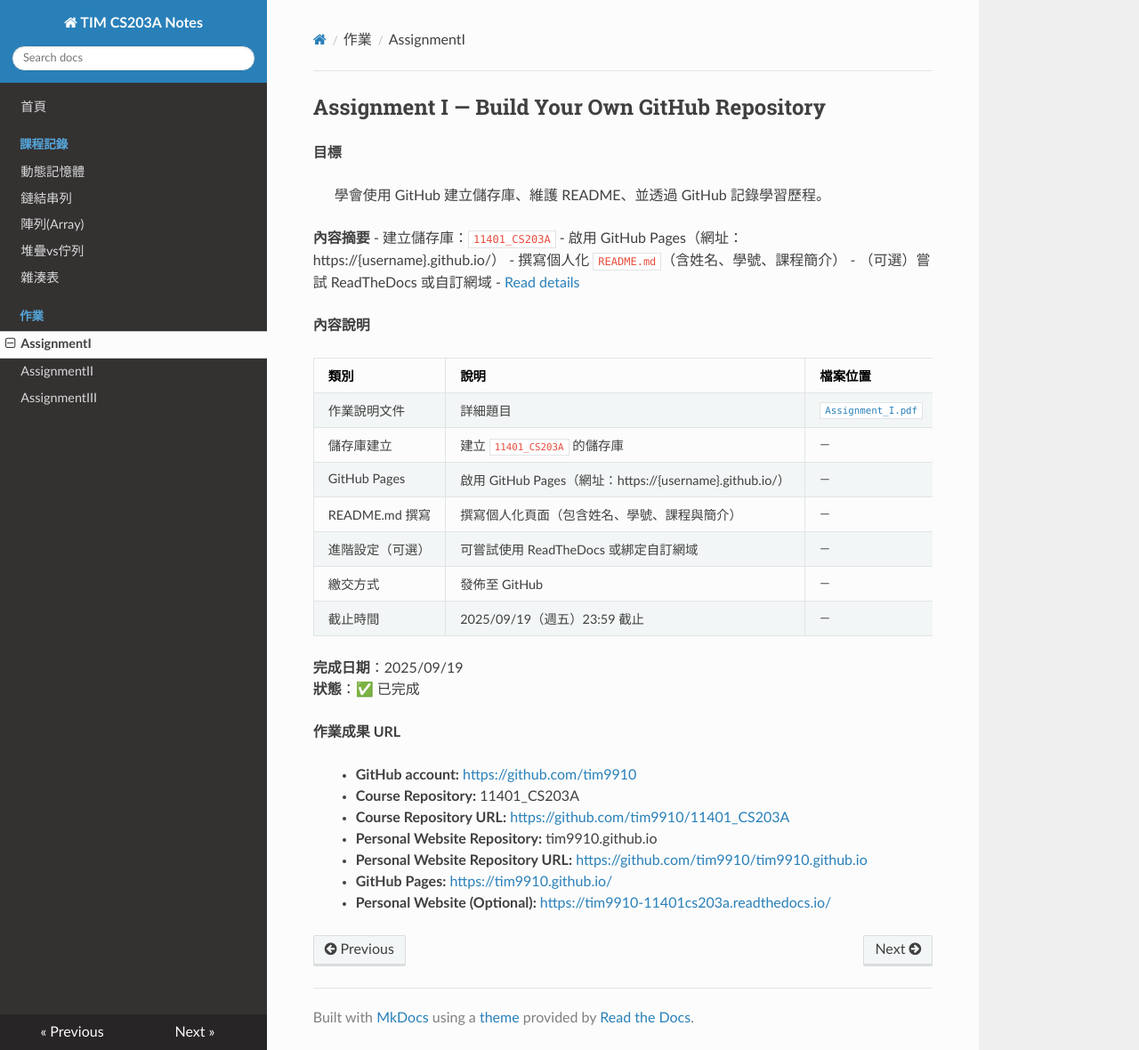
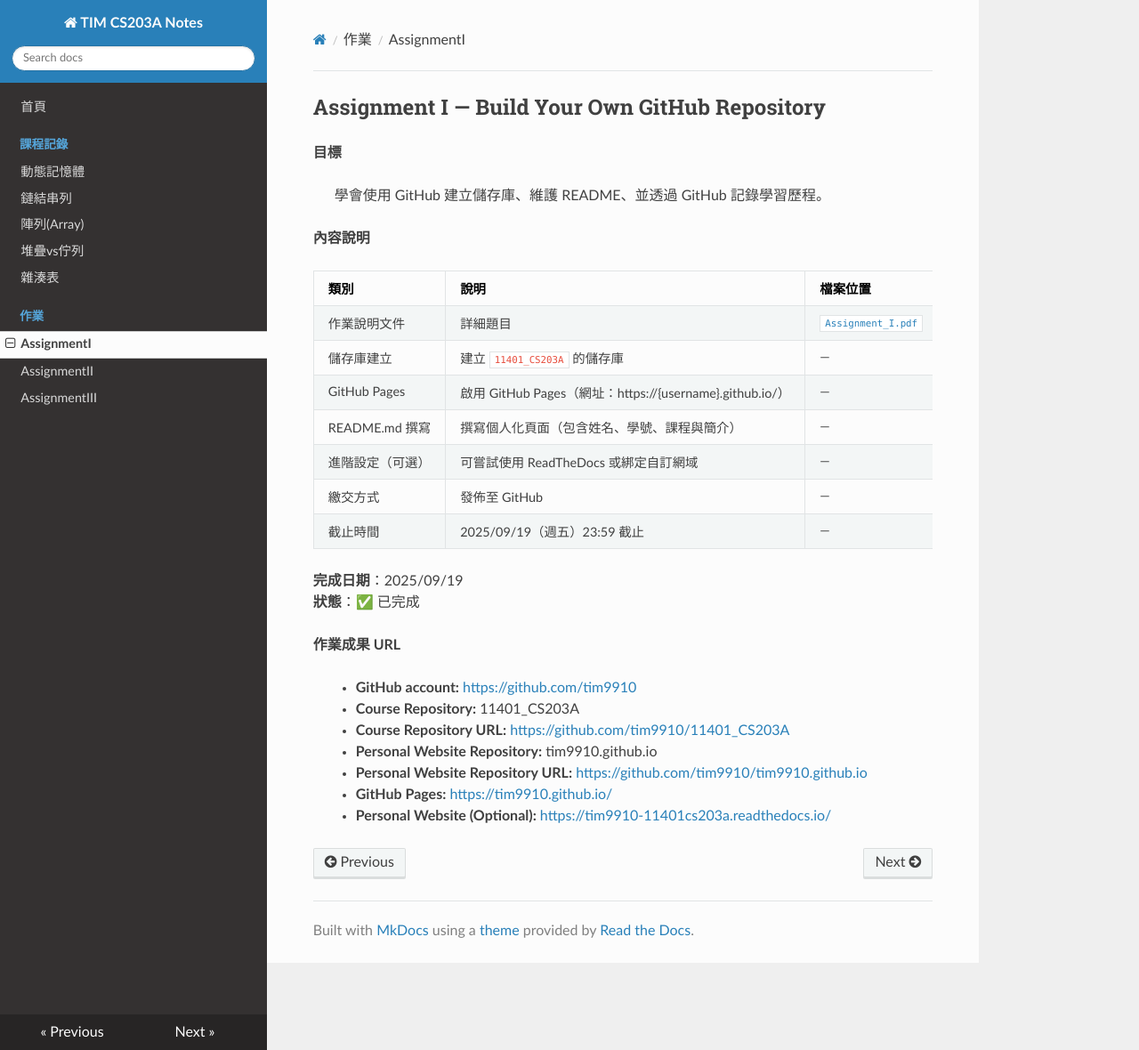
Before and after one commit to tim9910/11401_CS203A, an MkDocs documentation site: the page built from docs/AssignmentI.md, in a window 1280 px wide and 1180 px high. Shown: the whole window at 89% size. Built offline with MkDocs 1.6.1, drawn with Linux system fonts in a browser that asks for light colours; nearby versions of some CDN libraries.

Commit message:
修正url

```diff
--- a/docs/AssignmentI.md
+++ b/docs/AssignmentI.md
@@ -3,13 +3,6 @@
 
 **目標**
 > 學會使用 GitHub 建立儲存庫、維護 README、並透過 GitHub 記錄學習歷程。
-
-**內容摘要**
-- 建立儲存庫：`11401_CS203A`
-- 啟用 GitHub Pages（網址：https://{username}.github.io/）
-- 撰寫個人化 `README.md`（含姓名、學號、課程簡介）
-- （可選）嘗試 ReadTheDocs 或自訂網域
-- [Read details](./AssignmentI/Assignment_I.pdf)
 
 **內容說明**
 
```
Also changed, not shown: Assignment/README.md (+1 -1 lines), README.md (+3 -3 lines), docs/AssignmentIII.md (+1 -1 lines).
